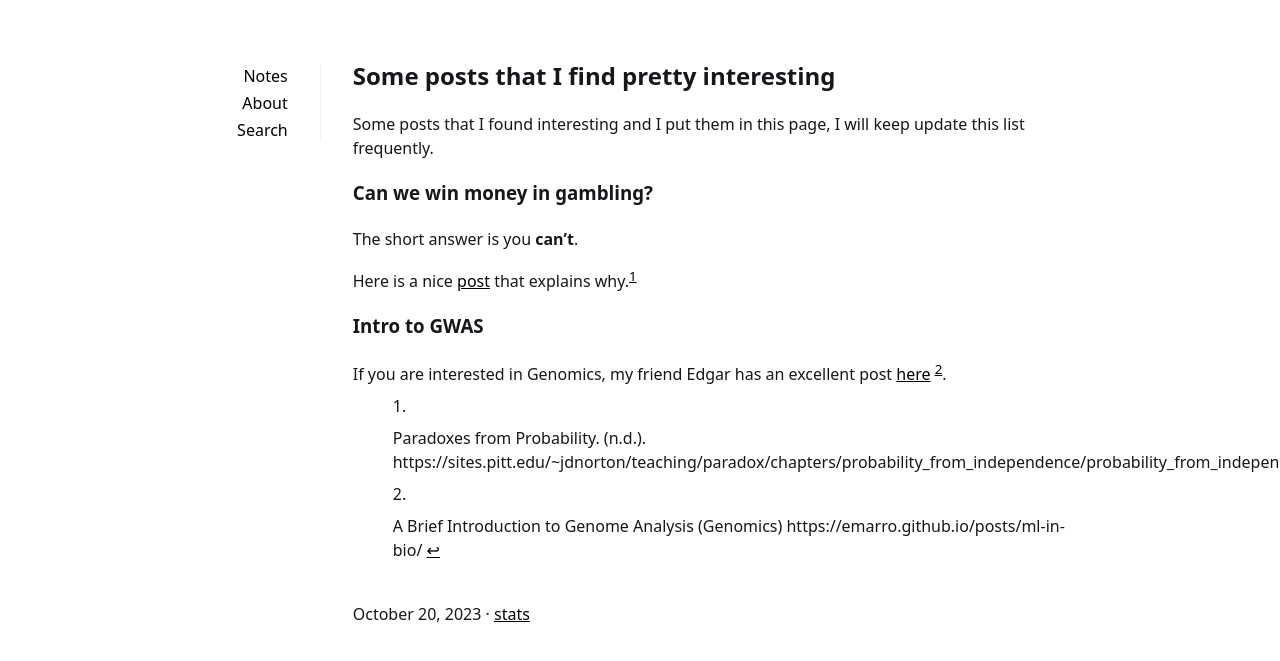
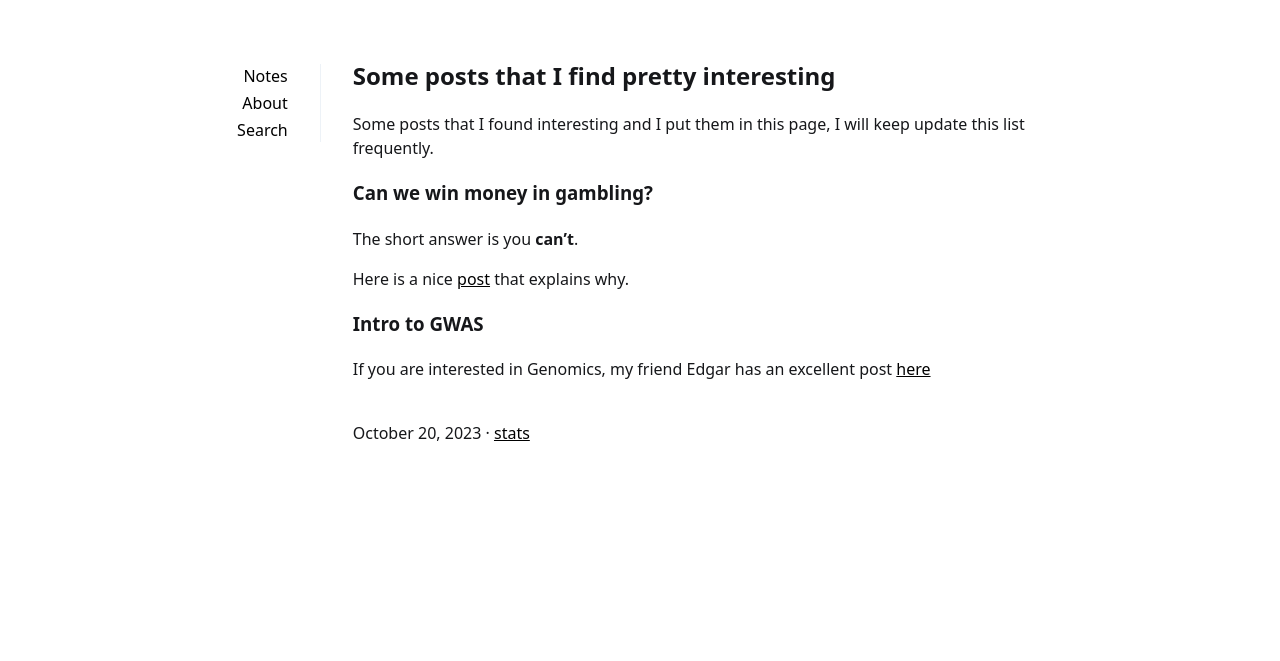
Before and after one commit to acneyouth1996/notes, a Jekyll site: the page built from _posts/2023-10-20-win-gamble.md, in a window 1280 px wide. Shown: the top 661 px of the page. Built offline with Jekyll 4.4.1, drawn with Linux system fonts in a browser that asks for light colours.

Commit message:
update page

```diff
--- a/_posts/2023-10-20-win-gamble.md
+++ b/_posts/2023-10-20-win-gamble.md
@@ -17,15 +17,8 @@ Some posts that I found interesting and I put them in this page, I will keep upd
 
 The short answer is you **can't**.
 
-Here is a nice [post](https://sites.pitt.edu/~jdnorton/teaching/paradox/chapters/probability_from_independence/probability_from_independence.html) that explains why.[^fn1]
+Here is a nice [post](https://sites.pitt.edu/~jdnorton/teaching/paradox/chapters/probability_from_independence/probability_from_independence.html) that explains why.
 
 ### Intro to GWAS
 
-If you are interested in Genomics, my friend Edgar has an excellent post [here](https://emarro.github.io/posts/ml-in-bio/) [^fn2].
-
-
-
-
-[^fn1]: Paradoxes from Probability. (n.d.). https://sites.pitt.edu/~jdnorton/teaching/paradox/chapters/probability_from_independence/probability_from_independence.html
-
-[^fn2]: A Brief Introduction to Genome Analysis (Genomics) https://emarro.github.io/posts/ml-in-bio/
+If you are interested in Genomics, my friend Edgar has an excellent post [here](https://emarro.github.io/posts/ml-in-bio/)
```
